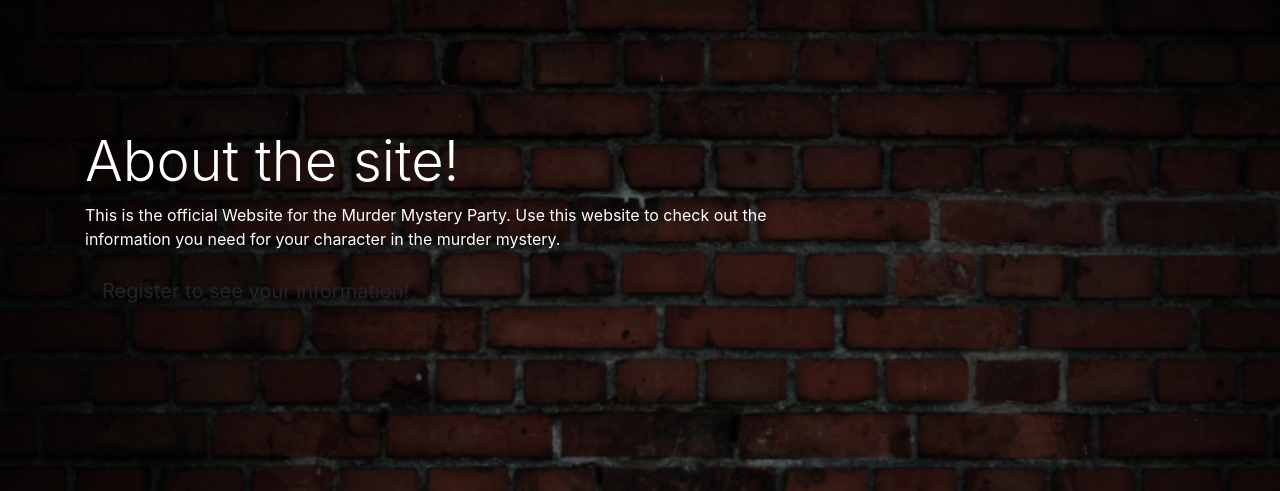
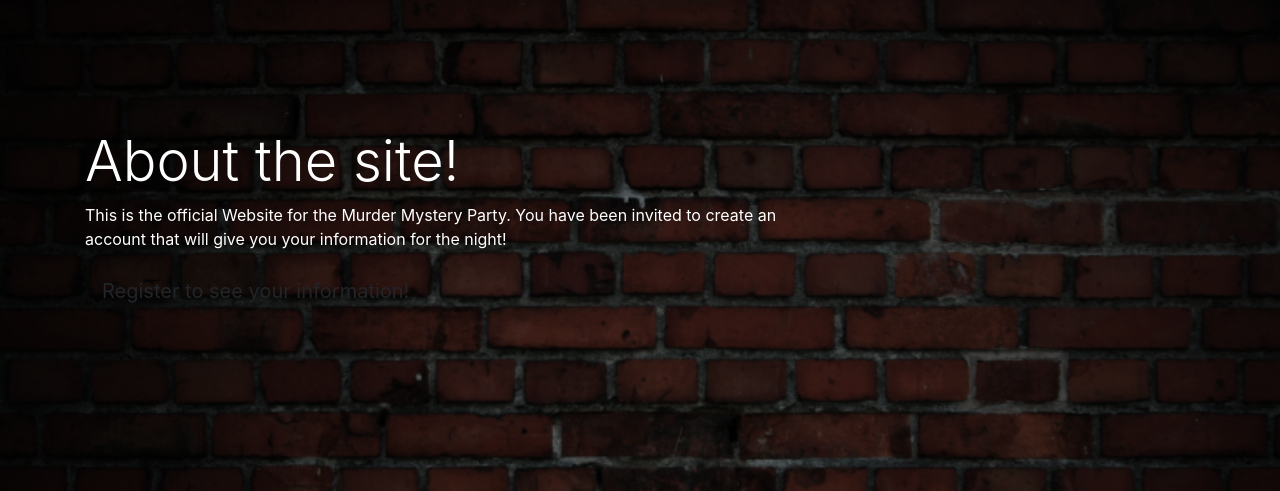
Before and after one commit to taswani/murder-mystery-site, a Node server app: page /about in a window 1280 px wide. Shown: the part 70-561 px from the top of the page. Run offline with Node 20, Linux system fonts and the light colour scheme; some libraries are stand-ins or nearby versions.

Commit message:
correcting some of wording

```diff
--- a/views/about.pug
+++ b/views/about.pug
@@ -5,7 +5,7 @@ block content
     .row
       .col-md-8.col-md-offset-2
         h1.display-4.m-b-2 About the site!
-        p This is the official Website for the Murder Mystery Party. Use this website to check out the information you need for your character in the murder mystery.
+        p This is the official Website for the Murder Mystery Party. You have been invited to create an account that will give you your information for the night!
 
 
         a.btn.btn-info-outline.btn-lg.m-t-1(href='/register') Register to see your information!
```
